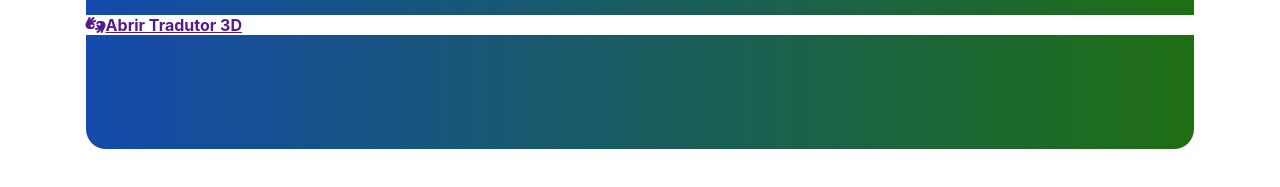
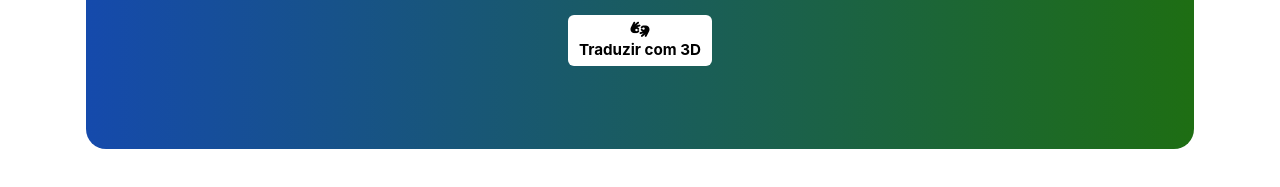
Before and after one commit to OmnIASupport/omni_ia_support, a plain HTML site: page index.html in a window 1280 px wide. Shown: the part 421-608 px from the top of the page. Drawn offline with Linux system fonts and the light colour scheme; a web font is replaced by a local one.

Commit message:
Add files via upload

```diff
--- a/index.html
+++ b/index.html
@@ -65,8 +65,12 @@
         <p class="p-retangulo text-slate-100 text-base md:text-lg leading-relaxed">
             O <strong class="strong-retangulo">Omni IA Support</strong> utiliza inteligência artificial avançada e um Avatar 3D hiper- <br>expressivo para conectar pessoas surdas e ouvintes em tempo real com 100% <br> de respeito à gramática da Libras.
           </p>
-          <nav class="nav-btn-ratangulo">
-            <a href=""><i class="fa-solid fa-hands-asl-interpreting" aria-hidden="true"></i><strong>Abrir Tradutor 3D</strong></a>
+
+          <nav class="retangulo-btn">
+
+            <a href="traduzir.html" class="nav-btn-retangulo" aria-current="page"><i class="fa-solid fa-hands-asl-interpreting" aria-hidden="true"></i>
+                <strong>Traduzir com 3D</strong>
+                </a>
         </nav>
 
          </div>
--- a/style.css
+++ b/style.css
@@ -90,10 +90,34 @@ main {
     color: goldenrod;
 }
 
-.nav-btn-ratangulo{
-    text-decoration: nome ;
+.nav-btn-retangulo {
+    display: flex;
+    flex-direction: column;
+    align-items: center;
+    gap: 2px;
+    padding: 6px 10px;
+    border-radius: 6px;
+    border: 1px solid transparent;
     background-color: #ffffff;
-    color: #17498a;
+    color: #000000;
+    font-family: inter, sans-serif;
+    font-size: 0.95rem;
+    font-weight: 400;
+    text-align: center;
+    text-decoration: none;
+    cursor: pointer;
+    transition: background-color 0.3s ease, color 0.3s ease;
+}
+
+.nav-btn-retangulo:hover {
+    color: #000000;
+    background: #c2c1c1;
+}
+
+nav.retangulo-btn {
+    justify-self: center;
+    display: flex;
+    gap: clamp(8px, 2.5vw, 40px);
 }
 /* ===== Cabeçalho (grid de 3 colunas) ===== */
 .site-header {
```
